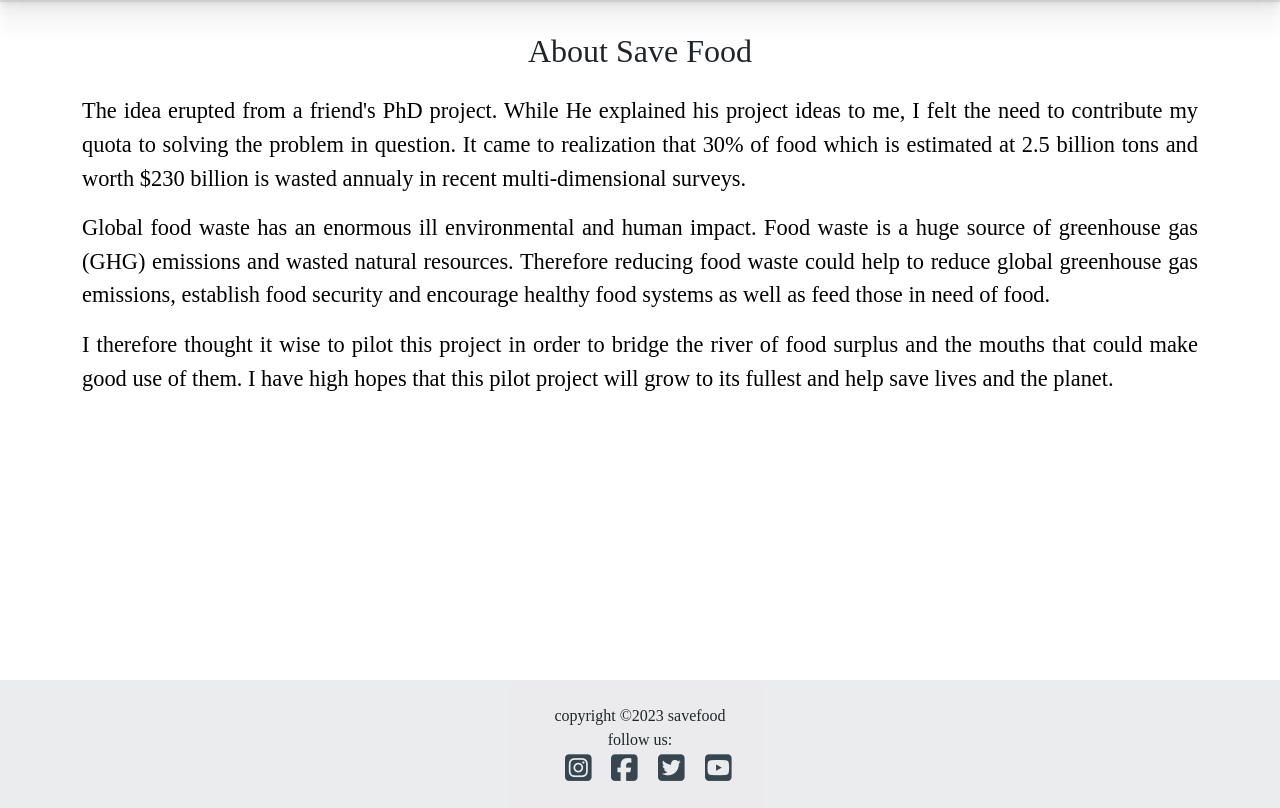
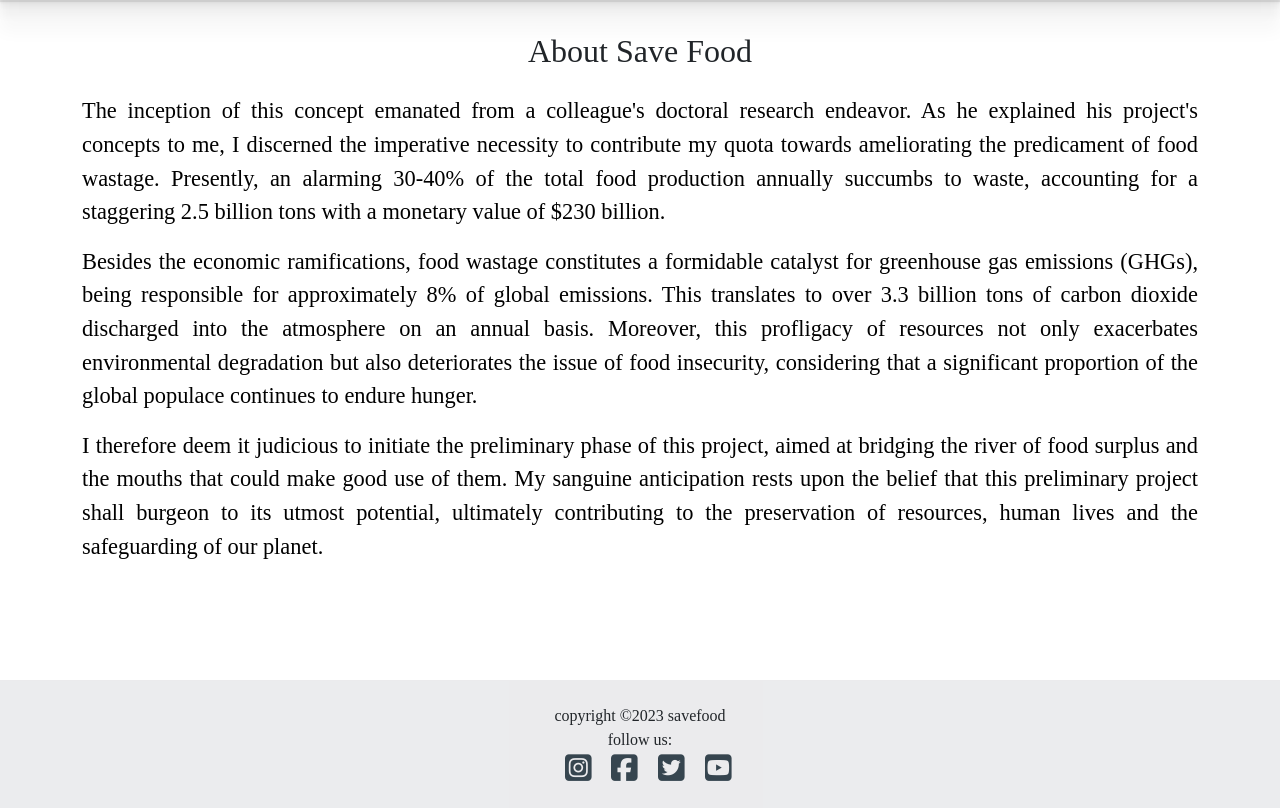
Before and after one commit to samuelandersoncodes/save-food, a Django app: page /about/ in a window 1280 px wide. Shown: the part 82-890 px from the top of the page. Run offline with Django 3.2, Linux system fonts and the light colour scheme; some libraries are stand-ins or nearby versions; some web fonts are replaced.

Commit message:
refactor: Refactor about text for clarity

```diff
--- a/templates/about.html
+++ b/templates/about.html
@@ -12,23 +12,26 @@
                 </div>
                 <div class="mb-4 about-text">
                     <p>
-                        The idea erupted from a friend's PhD project. While He explained his project ideas to me, I felt
-                        the need to contribute my quota to solving the problem in question. It came to realization that
-                        30% of food which is estimated
-                        at 2.5 billion tons and worth $230 billion is wasted annualy in recent multi-dimensional
-                        surveys.
+                        The inception of this concept emanated from a colleague's doctoral research endeavor. As he
+                        explained his project's concepts to me, I discerned the imperative necessity to contribute my
+                        quota towards ameliorating the predicament of food wastage. Presently, an alarming 30-40% of the
+                        total food production annually succumbs to waste, accounting for a staggering 2.5 billion tons
+                        with a monetary value of $230 billion.
                     </p>
                     <p>
-                        Global food waste has an enormous ill environmental and human impact. Food waste is a huge
-                        source of
-                        greenhouse gas (GHG) emissions and wasted natural resources. Therefore reducing food waste
-                        could help to reduce global greenhouse gas emissions, establish food security and encourage
-                        healthy food systems as well as feed those in need of food.
+                        Besides the economic ramifications, food wastage constitutes a formidable catalyst for
+                        greenhouse gas emissions (GHGs), being responsible for approximately 8% of global emissions. This
+                        translates to over 3.3 billion tons of carbon dioxide discharged into the atmosphere on an
+                        annual basis. Moreover, this profligacy of resources not only exacerbates environmental
+                        degradation but also deteriorates the issue of food insecurity, considering that a significant
+                        proportion of the global populace continues to endure hunger.
                     </p>
                     <p>
-                        I therefore thought it wise to pilot this project in order to bridge the river of food surplus
-                        and the mouths that could make good use of them. I have high hopes that this pilot project will
-                        grow to its fullest and help save lives and the planet.
+                        I therefore deem it judicious to initiate the preliminary phase of this project, aimed at
+                        bridging the river of food surplus and the mouths that could make good use of them. My sanguine
+                        anticipation rests upon the belief that this preliminary project shall
+                        burgeon to its utmost potential, ultimately contributing to the preservation of resources, human
+                        lives and the safeguarding of our planet.
                     </p>
                 </div>
             </div>
```
